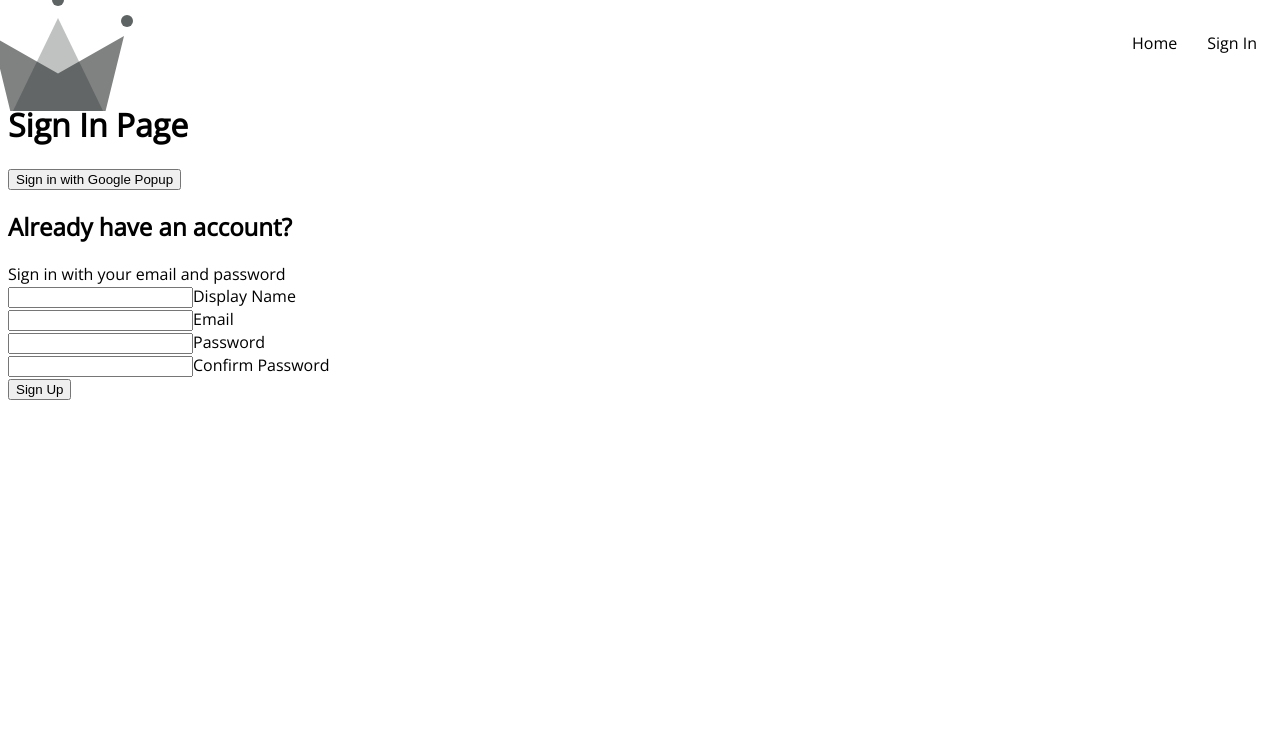
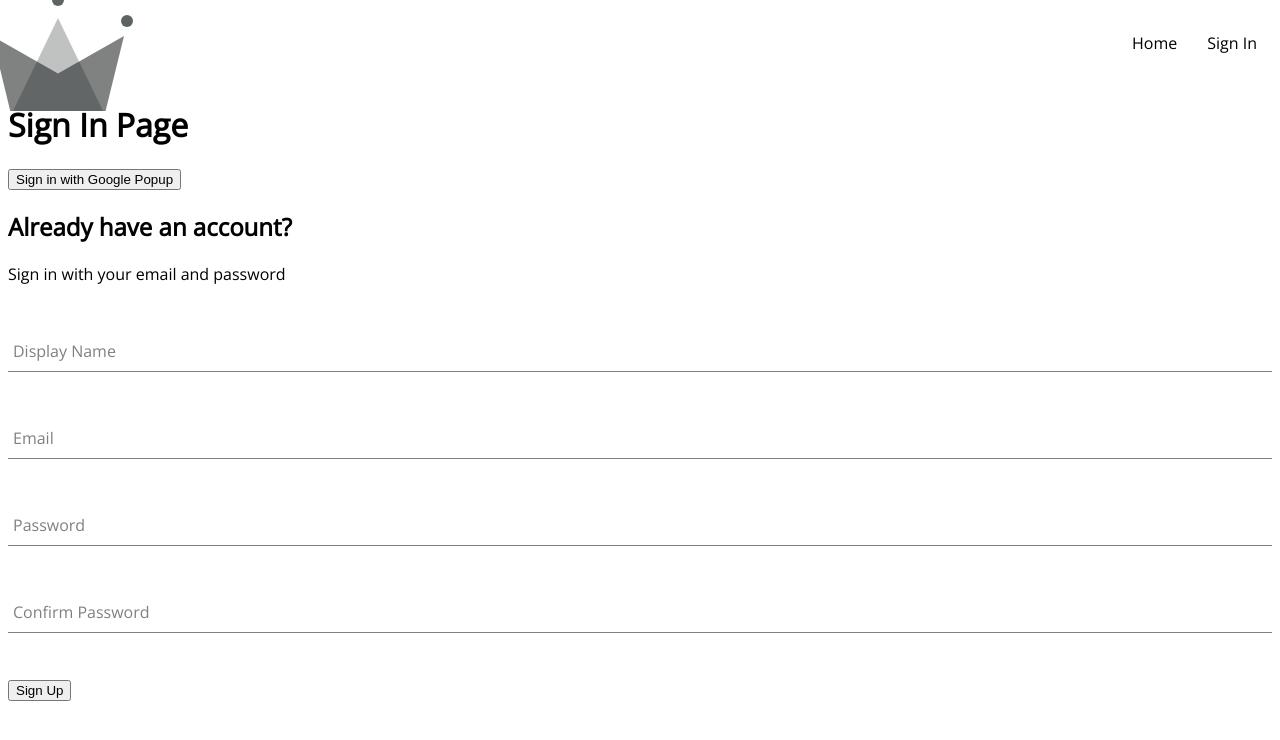
Before and after one commit to fabgrel10/crwn-clothing, a React (Vite) app: page /sign-in in a window 1280 px wide. Shown: the top 740 px of the page. Built offline with nearby package versions, Linux system fonts and the light colour scheme.

Commit message:
💄 Style SignUpForm component

```diff
--- a/src/components/FormInput/FormInput.jsx
+++ b/src/components/FormInput/FormInput.jsx
@@ -1,7 +1,7 @@
 const FormInput = ({ label, ...otherProps }) => {
   return (
-    <div className='group'>
-      <input className='form-input' {...otherProps} />
+    <div className="group">
+      <input className="form-input" {...otherProps} />
       {label && (
         <label
           className={`${
--- a/src/components/SignUpForm/SignUpForm.jsx
+++ b/src/components/SignUpForm/SignUpForm.jsx
@@ -5,6 +5,7 @@
   createUserDocumentFromAuth
 } from '../../utils/firebase';
 import FormInput from '../FormInput/FormInput';
+import './SignUpForm.scss';
 
 const defaultFormFields = {
   displayName: '',
--- /dev/null
+++ b/src/components/SignUpForm/SignUpForm.scss
@@ -0,0 +1,54 @@
+$sub-color: grey;
+$main-color: black;
+
+@mixin shrinkLabel {
+  top: -14px;
+  color: $main-color;
+  font-size: 12px;
+}
+
+.group {
+  position: relative;
+  margin: 45px 0;
+
+  .form-input {
+    display: block;
+    width: 100%;
+    padding: 10px 10px 10px 5px;
+    border: none;
+    border-bottom: 1px solid $sub-color;
+    margin: 25px 0;
+    background: none;
+    background-color: white;
+    border-radius: 0;
+    color: $sub-color;
+    font-size: 18px;
+
+    &:focus {
+      outline: none;
+    }
+
+    &:focus ~ .form-input-label {
+      @include shrinkLabel;
+    }
+  }
+
+  input[type='password'] {
+    letter-spacing: 0.3em;
+  }
+
+  .form-input-label {
+    position: absolute;
+    top: 10px;
+    left: 5px;
+    color: $sub-color;
+    font-size: 16px;
+    font-weight: normal;
+    pointer-events: none;
+    transition: 300ms ease all;
+
+    &.shrink {
+      @include shrinkLabel;
+    }
+  }
+}
```
